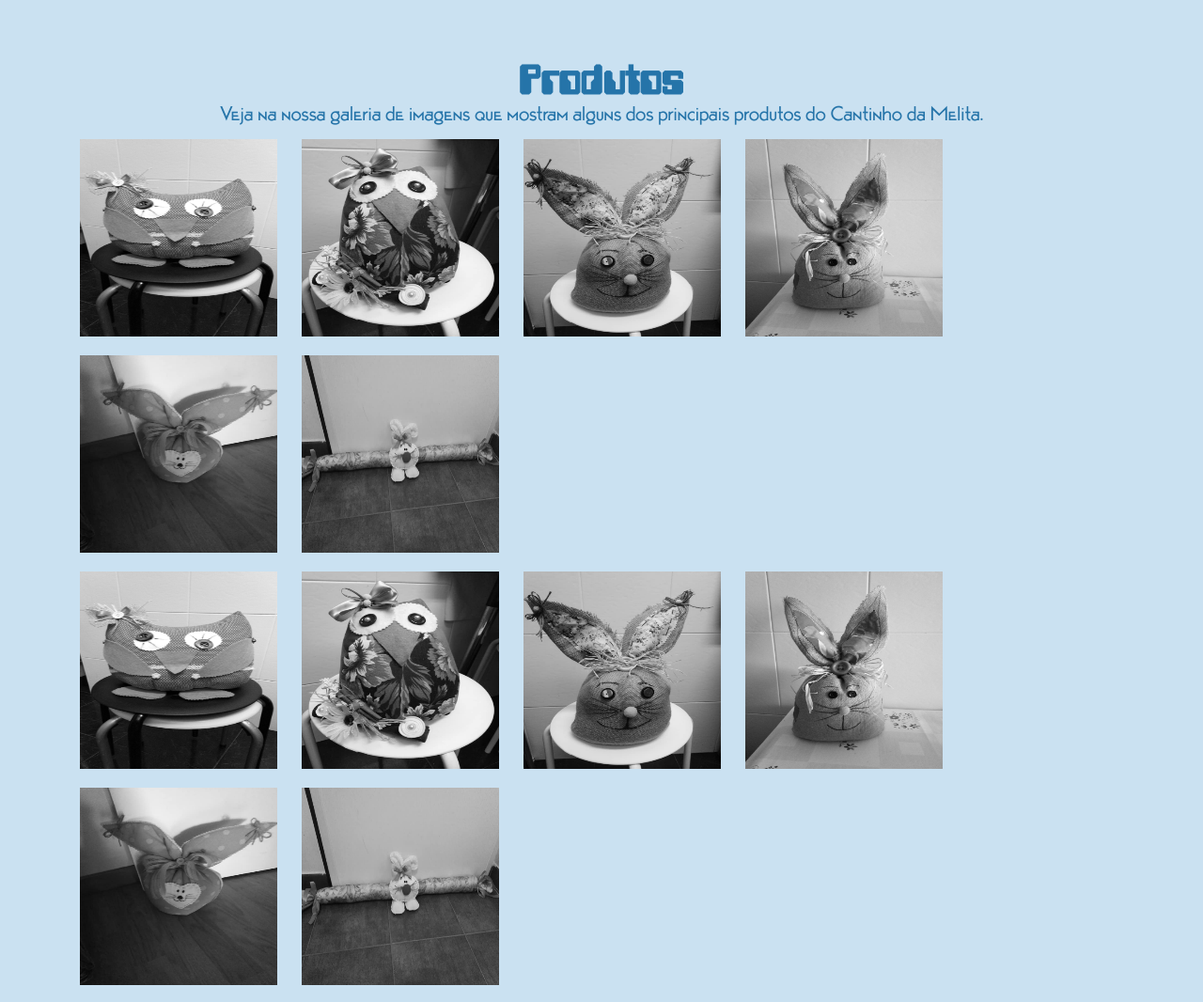
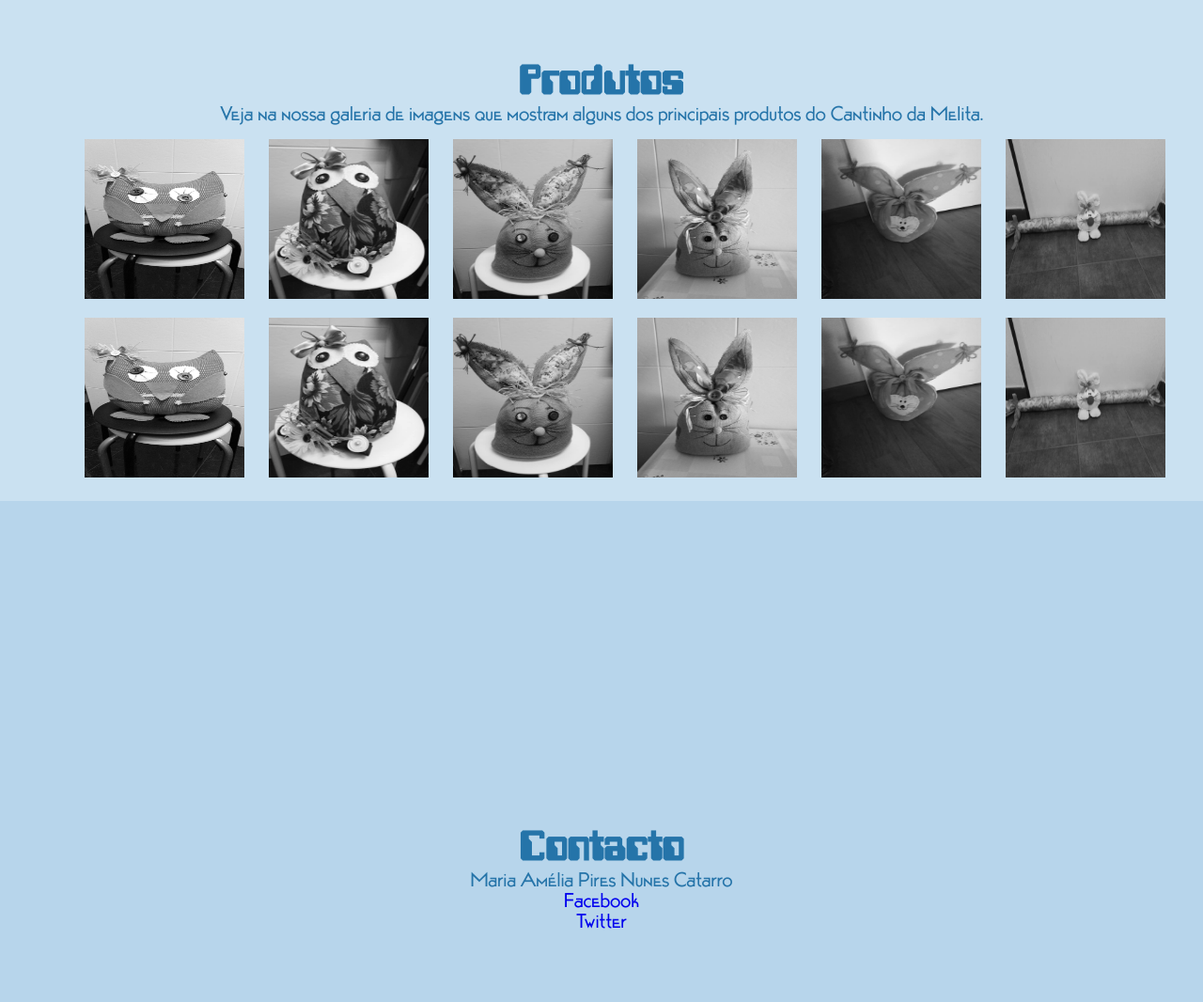
Before and after one commit to piresgil/Melita, a plain HTML site: page Index.html in a window 1280 px wide. Shown: the part 1720-2786 px from the top of the page at 94% size. Drawn offline with Linux system fonts and the light colour scheme.

Commit message:
update gallery (div-row)

```diff
--- a/_styles/style.css
+++ b/_styles/style.css
@@ -239,9 +239,6 @@ header {
         font-size: 1em;
         color: #c5eff7
     }
-    .gallery {
-        margin: 5px 40px;
-    }
 }
 
 main {
@@ -292,12 +289,15 @@ section#produtos {
 .gallery {
     justify-content: center;
     align-items: center;
-    padding: 10px 80px;
+    padding: 10px;
+}
+.row{
+    padding-left: 50px;
 }
 
 .gallery img {
-    width: 220px;
-    height: 220px;
+    width: 180px;
+    height: 180px;
     padding: 5px;
     filter: grayscale(100);
     transition: 1s;
```
